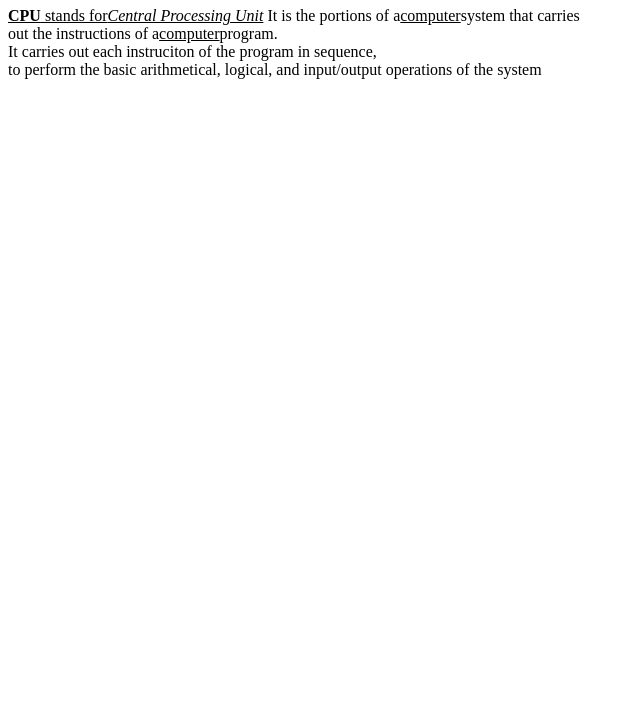
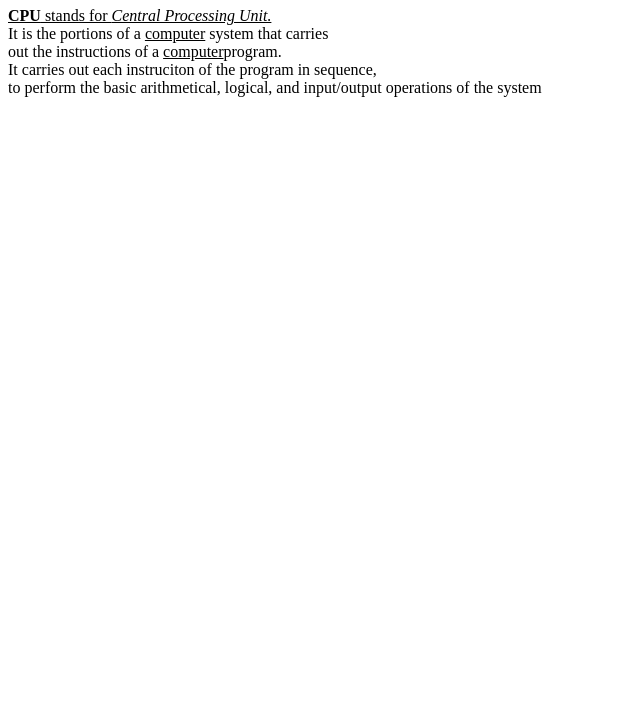
Before and after one commit to iamneo-production/bacadcdbbcbdcbbbadaeccdfffebaeceaec, a plain HTML site: page public/index.html in a window 1280 px wide. Shown: the part 73-800 px from the top of the page, without its empty margins (0-640 px from the left). Drawn offline with Linux system fonts and the light colour scheme.

Commit message:
Backup Commit

```diff
--- a/public/index.html
+++ b/public/index.html
@@ -4,9 +4,9 @@
 <h1>CPU</h1>
 </head>
 <body>
-<p><u><b>CPU</b> stands for<i>Central Processing Unit</i></u>
-It is the portions of a<u>computer</u>system that carries<br>
-out the instructions of a<u>computer</u>program.<br>
+<p><u><b>CPU</b> stands for <i>Central Processing Unit. </i></u><br>
+It is the portions of a <u>computer</u> system that carries<br>
+out the instructions of a <u>computer</u>program.<br>
 It carries out each instruciton of the program in sequence,<br>
 to perform the basic arithmetical, logical, and input/output operations of the system</p>
 </body>
```
